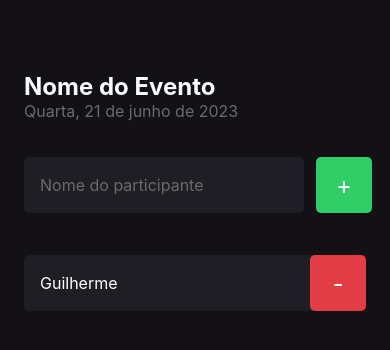
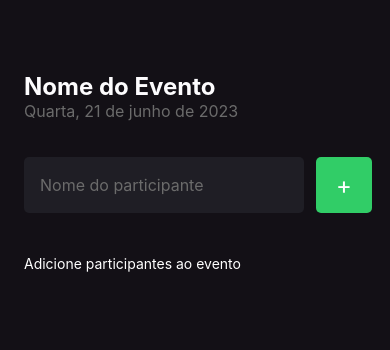
Before and after one commit to gvmertens/imhere, a React Native app: screen / in a window 390 px wide. Shown: the top 350 px of the page. Built offline with nearby package versions, Linux system fonts and the light colour scheme.

Commit message:
20230630

```diff
--- a/src/screens/Home/index.tsx
+++ b/src/screens/Home/index.tsx
@@ -7,14 +7,16 @@ import { useState } from 'react';
 
 export function Home() {
 
-  const [participants, setParticipants] = useState(['Guilherme']);
+  const [participants, setParticipants] = useState<string[]>([]);
+  const [name, setName] = useState('')
 
   function handleParticipantAdd() {
-    if(participants.includes("Rosane")){
+    if(participants.includes(name)){
         return Alert.alert("Participante Existe", "Já existe um participante na lista com esse nome.")
     }
-    setParticipants(prevState => [...prevState, 'Renata'])
+    setParticipants(prevState => [...prevState, name])
     console.log('BT clicado');
+    setName('');
   }
 
   function handleParticipantRemove(name: string) {
@@ -22,7 +24,7 @@ export function Home() {
     Alert.alert("Remover", `Remover o participante ${name}?`, [
       {
         text: 'Sim',
-        onPress: () =>  Alert.alert('Deletado')
+        onPress: () =>  setParticipants(prevState => prevState.filter(participant => participant !== name))
       },
       {
         text: 'Não',
@@ -47,6 +49,8 @@ export function Home() {
           style={styles.input}
           placeholder='Nome do participante'
           placeholderTextColor="#6B6B6B"
+          onChangeText={setName}
+          value={name}
         />
 
         <TouchableOpacity style={styles.button} onPress={handleParticipantAdd}>
```
